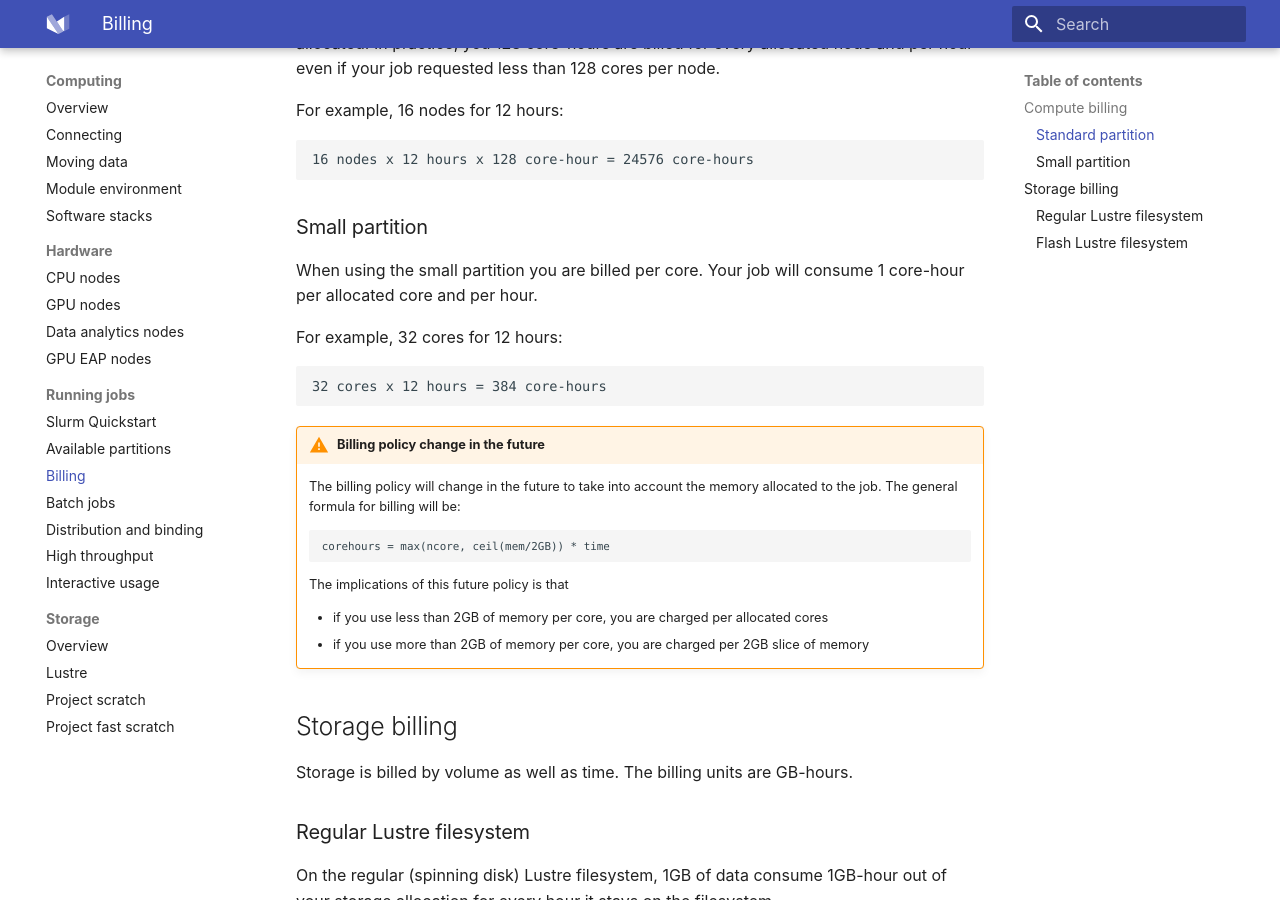
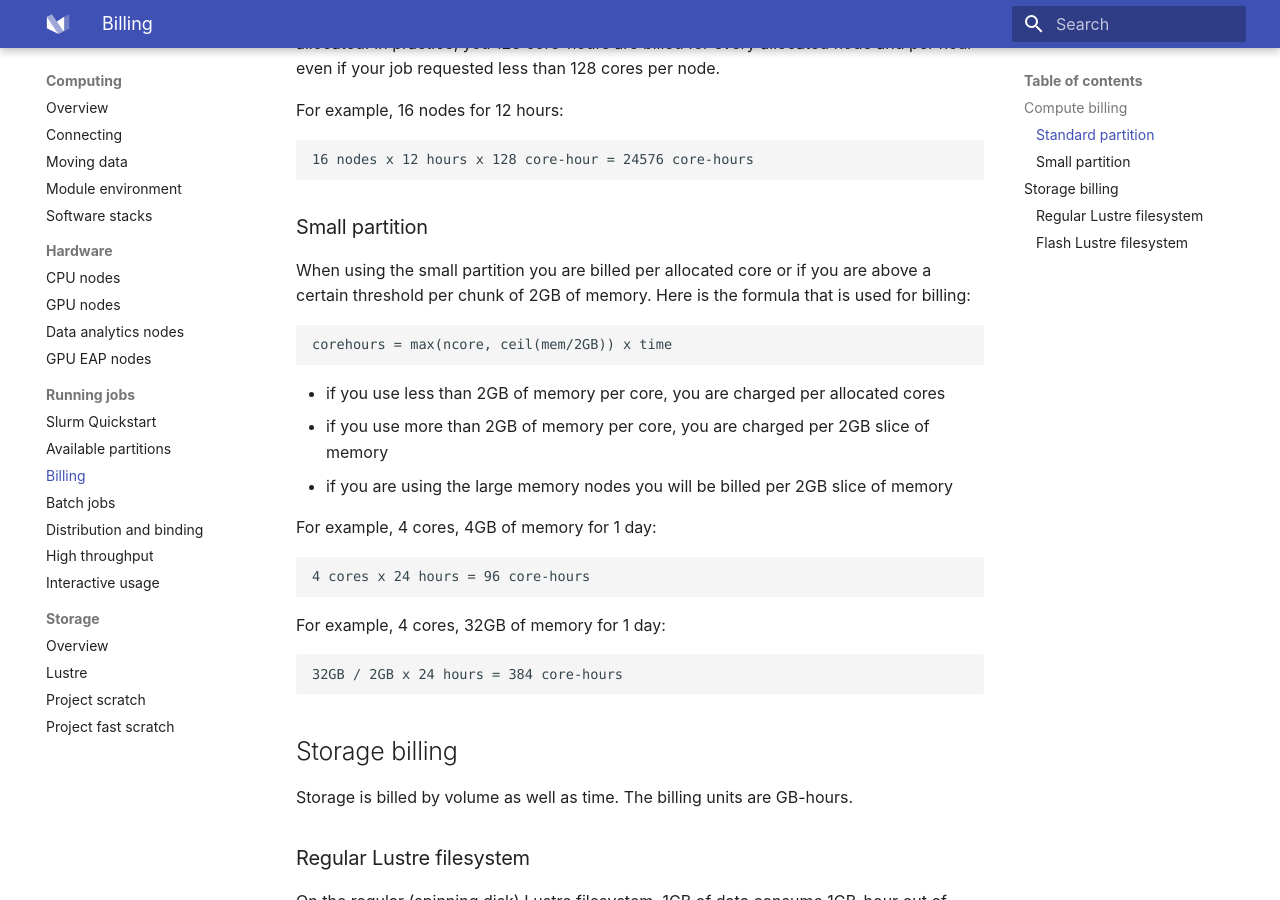
Before and after one commit to Lumi-supercomputer/lumi-userguide, an MkDocs documentation site: the page built from docs/computing/jobs/billing.md, in a window 1280 px wide and 900 px high, scrolled down 569 px. Built offline with MkDocs 1.6.1 and Material for MkDocs 9.7.7, drawn with Linux system fonts in a browser that asks for light colours.

Commit message:
update billing policy of small partition

````diff
--- a/docs/computing/jobs/billing.md
+++ b/docs/computing/jobs/billing.md
@@ -26,29 +26,32 @@ For example, 16 nodes for 12 hours:
 
 ### Small partition
 
-When using the small partition you are billed per core. Your job will consume
-1 core-hour per allocated core and per hour.
-
-For example, 32 cores for 12 hours:
+When using the small partition you are billed per allocated core or if you are
+above a certain threshold per chunk of 2GB of memory. Here is the formula that
+is used for billing:
 
 ```
-32 cores x 12 hours = 384 core-hours
+corehours = max(ncore, ceil(mem/2GB)) x time
 ```
 
-!!! Warning "Billing policy change in the future"
-    The billing policy will change in the future to take into account the
-    memory allocated to the job. The general formula for billing will be:
+- if you use less than 2GB of memory per core, you are charged per allocated
+  cores
+- if you use more than 2GB of memory per core, you are charged per 2GB slice
+  of memory
+- if you are using the large memory nodes you will be billed per 2GB slice
+  of memory
 
-    ```
-    corehours = max(ncore, ceil(mem/2GB)) * time
-    ```
+For example, 4 cores, 4GB of memory for 1 day:
 
-    The implications of this future policy is that
+```
+4 cores x 24 hours = 96 core-hours
+```
 
-    - if you use less than 2GB of memory per core, you are charged per allocated
-      cores
-    - if you use more than 2GB of memory per core, you are charged per 2GB slice
-      of memory
+For example, 4 cores, 32GB of memory for 1 day:
+
+```
+32GB / 2GB x 24 hours = 384 core-hours
+```
 
 ## Storage billing
 
````
